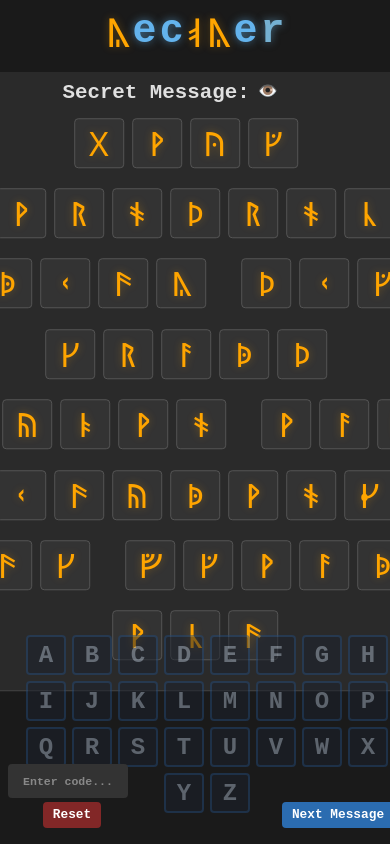
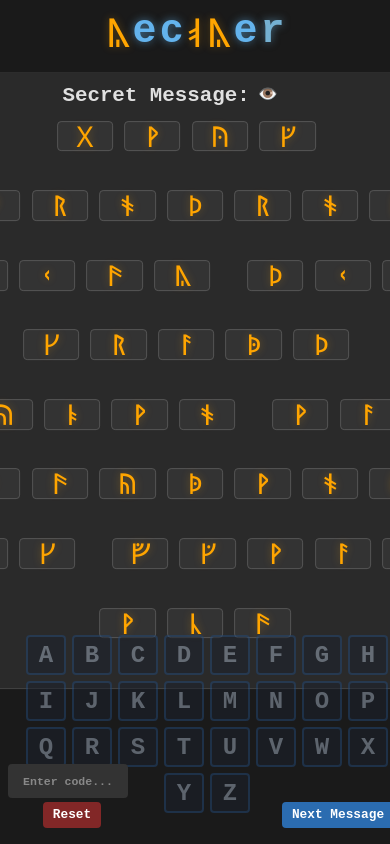
Before and after one commit to Vincent-Mattana/Decoder, a React (Vite) app: page / in a window 390 px wide. Built offline with nearby package versions, Linux system fonts and the light colour scheme.

Commit message:
Dynamic Font Size

```diff
--- a/src/components/cipherDecoder.css
+++ b/src/components/cipherDecoder.css
@@ -941,23 +941,21 @@ body, html {
 
 @media (max-width: 768px) {
   .message {
-    font-size: 1.5rem;
+    gap: 0.2rem 0.1rem;
   }
-
   .letter {
-    width: 3rem;
-    height: 3rem;
-    line-height: 3rem;
-    font-size: 1.2rem;
-    margin: 0 0.25rem;
+    min-width: 1.2rem;
+    height: 1.8rem;
+    line-height: 1.8rem;
+    font-size: 1.1rem;
   }
 
   [data-symbol-set="runic"] .letter:not(.mapped) {
-    font-size: 2.1rem;
+    font-size: 1.8rem;
   }
 
   .letter.mapped {
-    font-size: 2.1rem;
+    min-width: 1.2rem;
   }
 
   .action-buttons {
```
